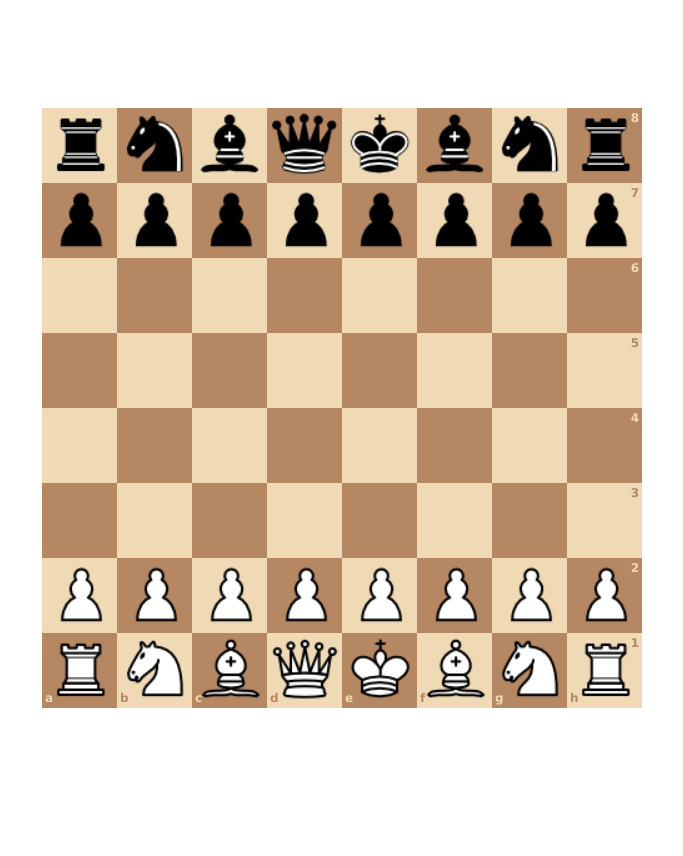
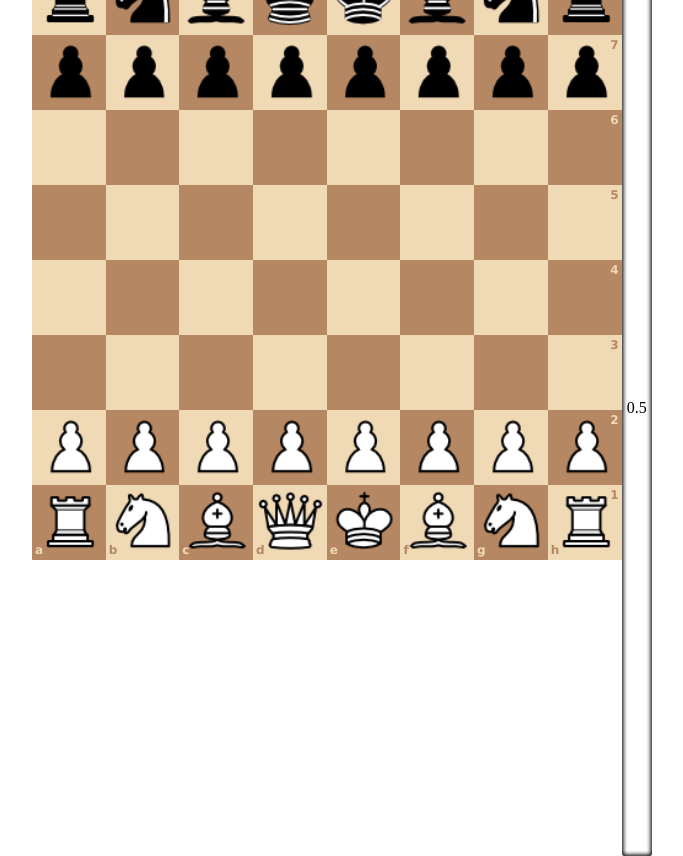
Before and after one commit to BCMichaelBC/ChessGame, a plain HTML site: page index.html in a window 1280 px wide. Shown: the whole page, without its empty margins (298-981 px from the left). Before the commit the page ends 816 px from the top, so only its background shows below. Drawn offline with Linux system fonts and the light colour scheme.

Commit message:
added html elements for the evaltion bar and styled it

```diff
--- a/fashion.css
+++ b/fashion.css
@@ -150,6 +150,40 @@ body
 }
 
 
+.container
+{
+    display: flex;
+
+}
+#evalBar
+{
+    background-color: rgb(255, 255, 255);
+    width: 5%;
+    height: 70vw;
+    float: left;
+    display: flex;
+    justify-content: center;
+    align-items: center;
+    position: relative;
+    border-radius: 3px;
+}
+
+#evalBar ::after
+{
+    content: "";
+    display: block;
+    position: absolute;
+    top: 0;
+    bottom: 0;
+    left: 0;
+    right: 0;
+    box-shadow: 0 0 5px rgb(0, 0, 0, 0.7) inset;
+    border-radius: 3px;
+}
+
+
+
+
 @media (min-width: 600px)
 {
     .chessBoard
--- a/index.html
+++ b/index.html
@@ -10,7 +10,8 @@
     crossorigin="anonymous" referrerpolicy="no-referrer" />
 </head>
 <body>
-    <div class = "chessBoard">
+    <div class = "container">
+        <div class = "chessBoard">
         <!-- 8th row -->
         <div class = "white square">
             <div class="piece rook" color = "black">
@@ -232,6 +233,12 @@
             </div>
          </div>
 
+        </div>
+        <div id = "evalBar">
+            <div class = "blackBar" style = "height: 50%"></div>
+            <div class = "zero"></div>
+            <div class = "evalNum"> 0.5 </div>
+        </div>
     </div>
     <div id = "alert">
         <p>
```
Also changed, not shown: README.md.
